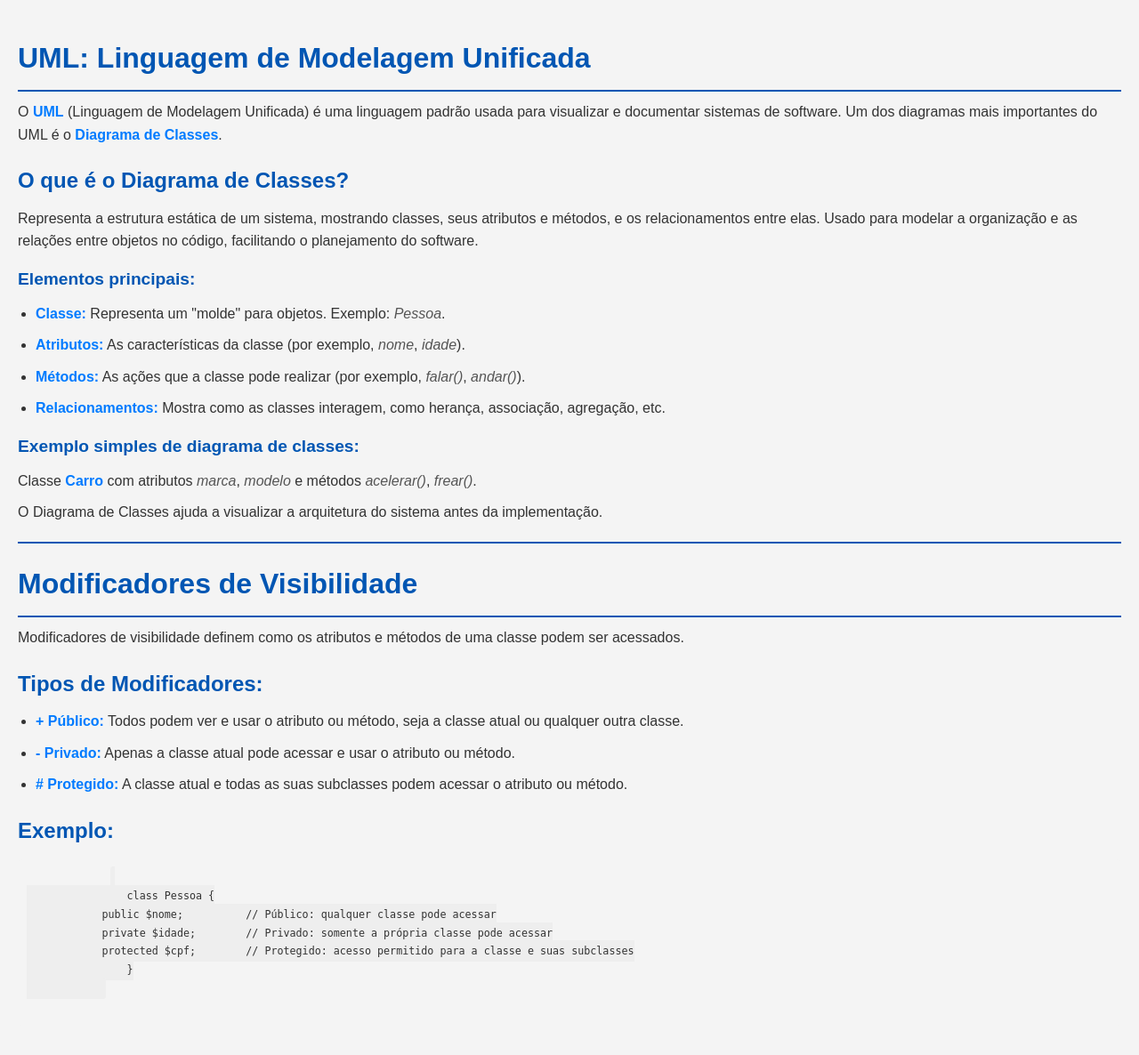
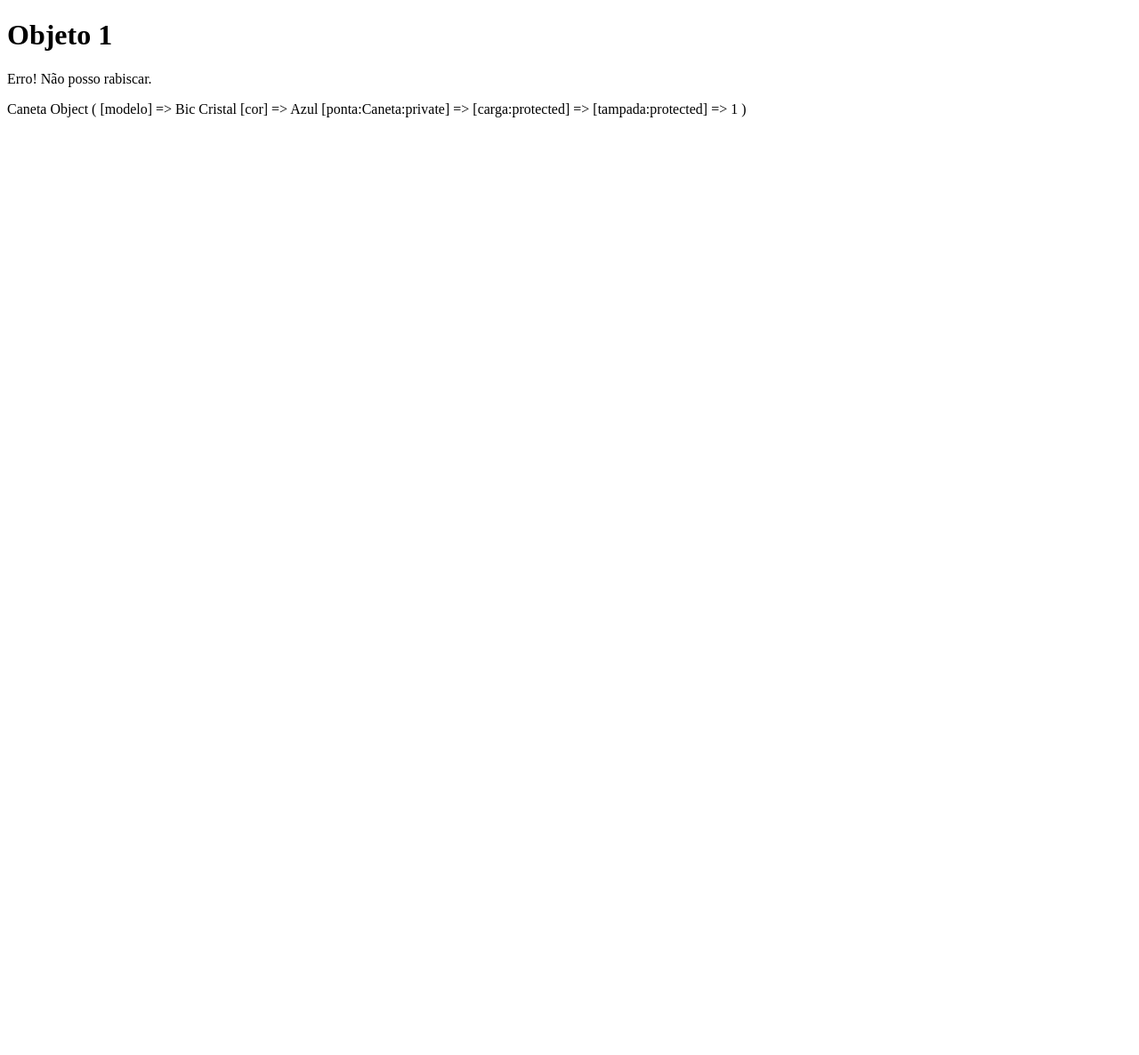
Before and after one commit to nayarakarinearaujo/CursoEmVideo-PHP, a PHP site: page /Aula003Poo/index.php in a window 1280 px wide. Shown: the whole page at 89% size. After the commit the page ends 132 px from the top, so only its background shows below. Run offline with PHP 8.4, Linux system fonts and the light colour scheme.

Commit message:
Aula de Acessos e visibilidades

```diff
--- /dev/null
+++ b/CursoPooPhp/Aula003Poo/Caneta.php
@@ -0,0 +1,33 @@
+<?php
+
+class Caneta {
+
+    //Atributos
+    public $modelo;
+    public $cor;
+    private $ponta;
+    protected $carga;
+    protected $tampada;
+
+        //Métodos
+
+    //Fazendo função para ver se está tampado e rabiscar
+    public function rabiscar()
+    {
+        if ($this->tampada == true) {
+            echo "<p>Erro! Não posso rabiscar.</p>";
+        } else {
+            echo "<p>Estou rabiscando...</p>";
+        }
+    }
+
+    public function tampar()
+    {
+        $this->tampada = true;
+    }
+
+    public function destampar()
+    {
+        $this->tampada = false;
+    }
+}
--- a/CursoPooPhp/Aula003Poo/index.php
+++ b/CursoPooPhp/Aula003Poo/index.php
@@ -1,152 +1,46 @@
 <!DOCTYPE html>
 <html lang="pt-br">
-
 <head>
     <meta charset="UTF-8">
-    <meta name="viewport" content="width=device-width, initial-scale=1.0">
-    <title>Visibilidade</title>
+    <title>Aula 02 - POO</title>
+</head>
+<body>
 
-    <style>
-        body {
-            font-family: Arial, sans-serif;
-            line-height: 1.6;
-            margin: 0;
-            padding: 0;
-            background-color: #f4f4f4;
-            color: #333;
-        }
+<?php
 
-        main {
-            padding: 10px;
-            margin: 10px;
-        }
+// Incluir a definição da classe.
+require_once 'Caneta.php';
 
-        h1,
-        h2,
-        h3 {
-            color: #0056b3;
-            margin-bottom: 10px;
-        }
+// Criar uma instância da classe Caneta.
+echo "<h1>Objeto 1</h1>";
+$c1 = new Caneta;
+$c1->modelo = "Bic Cristal";
+$c1->cor = "Azul";
+// * Esses atributos não podem ser acessados pois estão privado
+// $c1->ponta = 0.5;
+// $c1->carga = 100;
+// $c1->tampada = false;
 
-        h1 {
-            font-size: 2em;
-            border-bottom: 2px solid #0056b3;
-            padding-bottom: 10px;
-            margin-top: 20px;
-        }
+$c1->tampar();
 
-        h2 {
-            font-size: 1.5em;
-            margin-top: 20px;
-        }
+//Chamando o método rabiscar do objeto c1 instanciado da classe caneta
+$c1->rabiscar();
 
-        h3 {
-            font-size: 1.2em;
-            margin-top: 15px;
-        }
+print_r($c1);
 
-        p {
-            margin: 0 0 10px;
-            padding: 0;
-        }
+// echo "<br/>";
 
-        ul {
-            margin: 0;
-            padding: 0 0 0 20px;
-        }
+// echo "<h1>Objeto 2</h1>";
+// $c2 = new Caneta;
+// $c2->modelo = "Bic";
+// $c2->cor = "Vermelha";
+// $c2->ponta = 1.0;
+// $c2->carga = 50;
+// $c2->tampada = true;
 
-        li {
-            margin-bottom: 10px;
-        }
+// print_r($c2);
 
-        strong {
-            color: #007bff;
-        }
-
-        em {
-            color: #555;
-        }
-
-        code {
-            background-color: #eee;
-            padding: 5px;
-            border-radius: 3px;
-            font-size: 0.9em;
-        }
-
-        hr {
-            border: 0;
-            height: 2px;
-            background: #0056b3;
-            margin: 20px 0;
-        }
-
-        pre {
-            background-color: #f4f4f4;
-            padding: 10px;
-            border-radius: 5px;
-            overflow-x: auto;
-        }
-    </style>
-</head>
-
-<body>
-    <main>
-        <section>
-            <h1>UML: Linguagem de Modelagem Unificada</h1>
-            <p>O <strong>UML</strong> (Linguagem de Modelagem Unificada) é uma linguagem padrão usada para visualizar e documentar sistemas de software. Um dos diagramas mais importantes do UML é o <strong>Diagrama de Classes</strong>.</p>
-
-            <h2>O que é o Diagrama de Classes?</h2>
-            <p>Representa a estrutura estática de um sistema, mostrando classes, seus atributos e métodos, e os relacionamentos entre elas. Usado para modelar a organização e as relações entre objetos no código, facilitando o planejamento do software.</p>
-
-            <h3>Elementos principais:</h3>
-            <ul>
-                <li><strong>Classe:</strong> Representa um "molde" para objetos. Exemplo: <em>Pessoa</em>.</li>
-                <li><strong>Atributos:</strong> As características da classe (por exemplo, <em>nome</em>, <em>idade</em>).</li>
-                <li><strong>Métodos:</strong> As ações que a classe pode realizar (por exemplo, <em>falar()</em>, <em>andar()</em>).</li>
-                <li><strong>Relacionamentos:</strong> Mostra como as classes interagem, como herança, associação, agregação, etc.</li>
-            </ul>
-
-            <h3>Exemplo simples de diagrama de classes:</h3>
-            <p>Classe <strong>Carro</strong> com atributos <em>marca</em>, <em>modelo</em> e métodos <em>acelerar()</em>, <em>frear()</em>.</p>
-
-            <p>O Diagrama de Classes ajuda a visualizar a arquitetura do sistema antes da implementação.</p>
-
-        </section>
-        <!--
-       Modificadores de visibilidade:
-
-        + publico: todos podem ver e usar o atributo, a classe atual
-        e todas as outras classes.
-
-        - privado: somente a classe atual pode usar
-
-        # protejido: a classe atual e todas as suas subclasses
-
-       -->
-        <hr>
-        <section>
-            <h1>Modificadores de Visibilidade</h1>
-            <p>Modificadores de visibilidade definem como os atributos e métodos de uma classe podem ser acessados.</p>
-            <h2>Tipos de Modificadores:</h2>
-            <ul>
-                <li><strong>+ Público:</strong> Todos podem ver e usar o atributo ou método, seja a classe atual ou qualquer outra classe.</li>
-                <li><strong>- Privado:</strong> Apenas a classe atual pode acessar e usar o atributo ou método.</li>
-                <li><strong># Protegido:</strong> A classe atual e todas as suas subclasses podem acessar o atributo ou método.</li>
-            </ul>
-            <h2>Exemplo:</h2>
-            <pre>
-            <code>
-                class Pessoa {
-            public $nome;          // Público: qualquer classe pode acessar
-            private $idade;        // Privado: somente a própria classe pode acessar
-            protected $cpf;        // Protegido: acesso permitido para a classe e suas subclasses
-                }
-            </code>
-            </pre>
-        </section>
-    </main>
+?>
 
 </body>
-
 </html>
```
Also changed, not shown: CursoPooPhp/Aula003Poo/modificadoresConceitual.php (added, +152 -0 lines).
